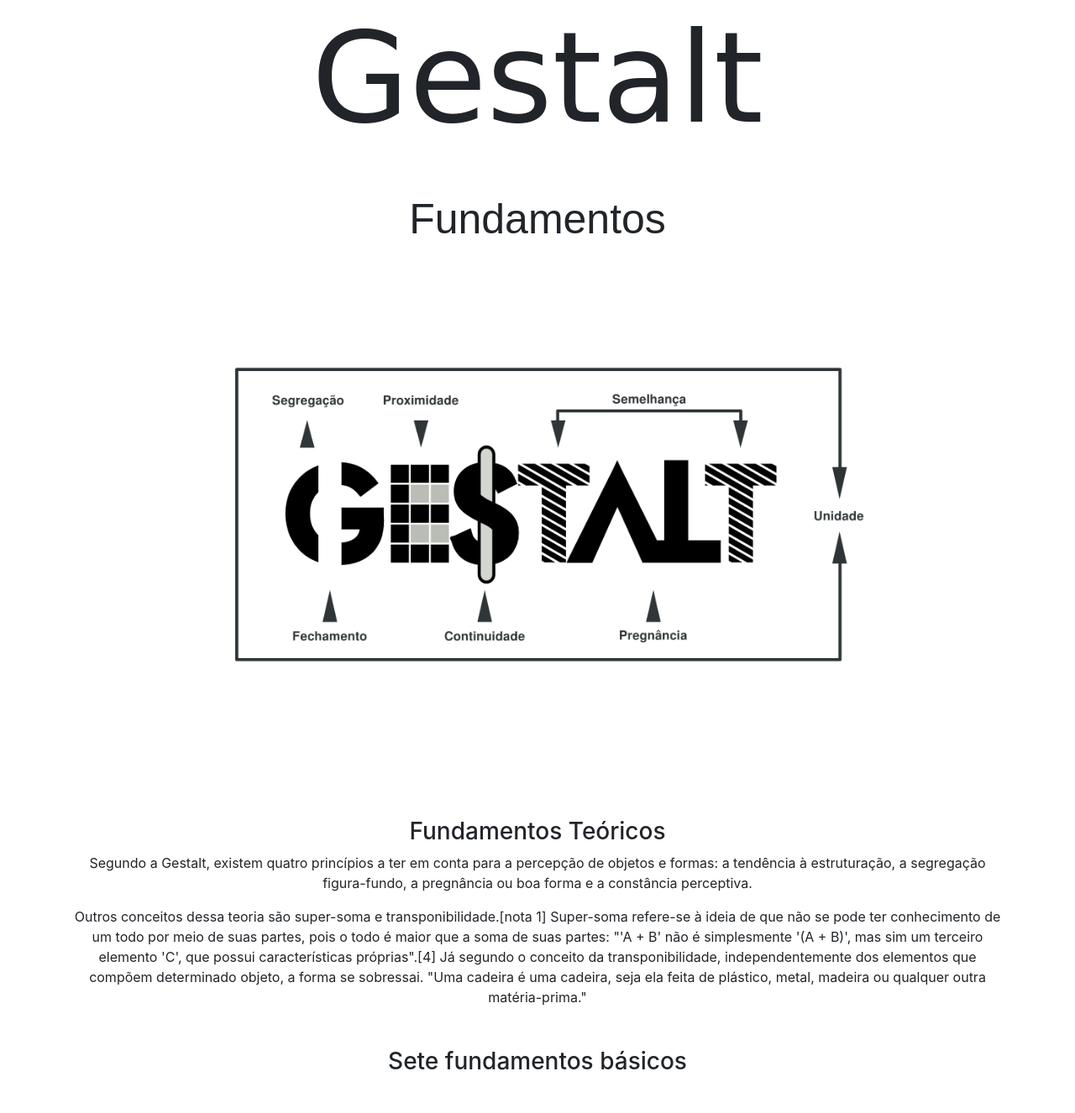
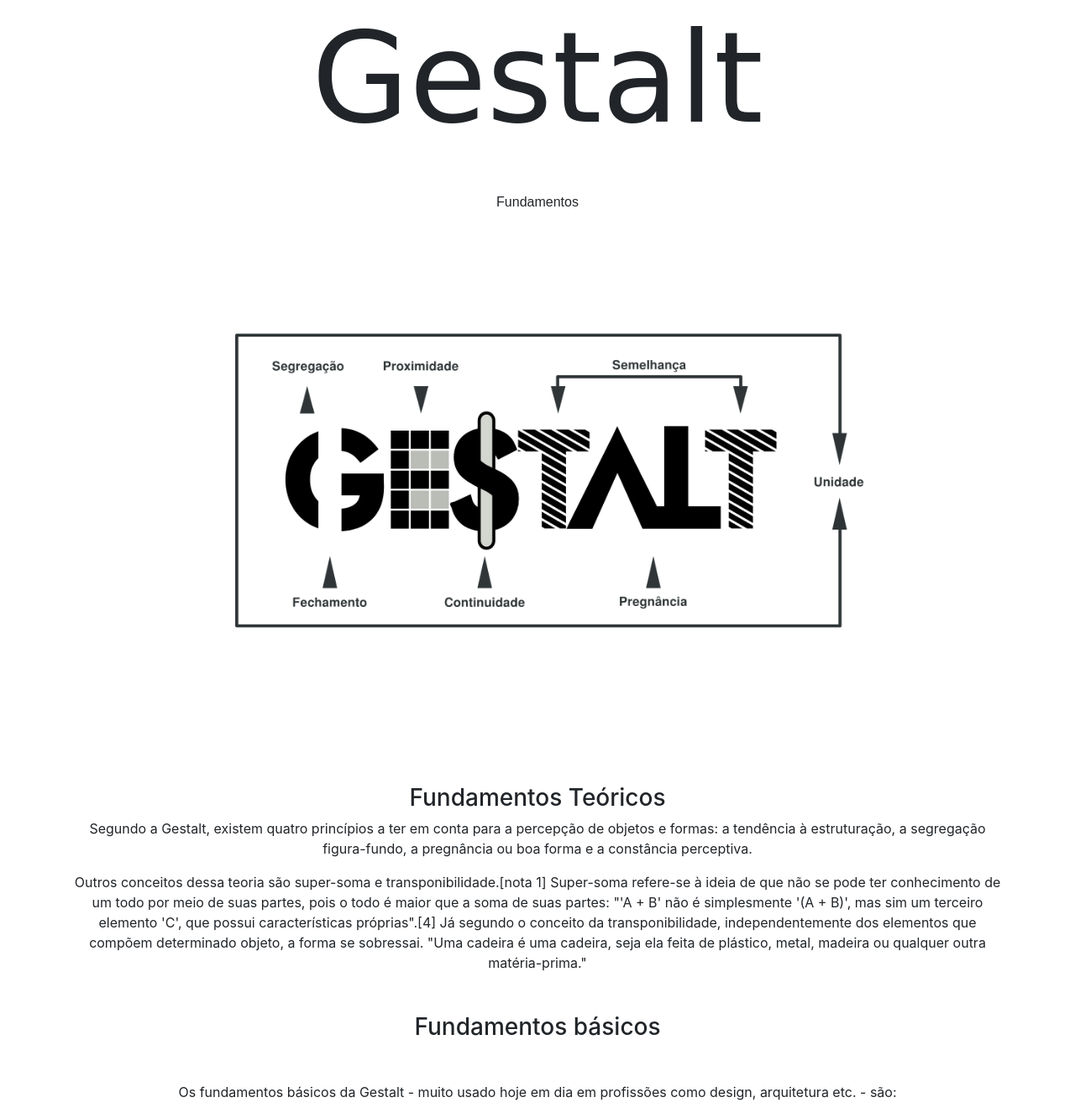
Before and after one commit to rodrigomoraisfelix/gestalt, a plain HTML site: page fundamentos.html in a window 1280 px wide. Shown: the part 142-1468 px from the top of the page at 84% size. Drawn offline with nearby package versions, Linux system fonts and the light colour scheme; a web font is replaced by a local one.

Commit message:
edit fundamentos

```diff
--- a/css/estilo.css
+++ b/css/estilo.css
@@ -53,3 +53,8 @@ ol li{
     cursor: pointer;
     display: none;
 }
+
+/* Css para celular  */
+h2 {
+    font-size: 1rem;
+  }
--- a/fundamentos.html
+++ b/fundamentos.html
@@ -49,7 +49,7 @@
 
            <p> Outros conceitos dessa teoria são super-soma e transponibilidade.[nota 1] Super-soma refere-se à ideia de que não se pode ter conhecimento de um todo por meio de suas partes, pois o todo é maior que a soma de suas partes: "'A + B' não é simplesmente '(A + B)', mas sim um terceiro elemento 'C', que possui características próprias".[4] Já segundo o conceito da transponibilidade, independentemente dos elementos que compõem determinado objeto, a forma se sobressai. "Uma cadeira é uma cadeira, seja ela feita de plástico, metal, madeira ou qualquer outra matéria-prima."</p>
 
-           <h3 class="mt-5">Sete fundamentos básicos</h3>
+           <h3 class="mt-5">Fundamentos básicos</h3>
            <p class="mt-5">Os fundamentos básicos da Gestalt - muito usado hoje em dia em profissões como design, arquitetura etc. - são:</p>
             <ol class="text-left mt-2">
                 <li>
```
